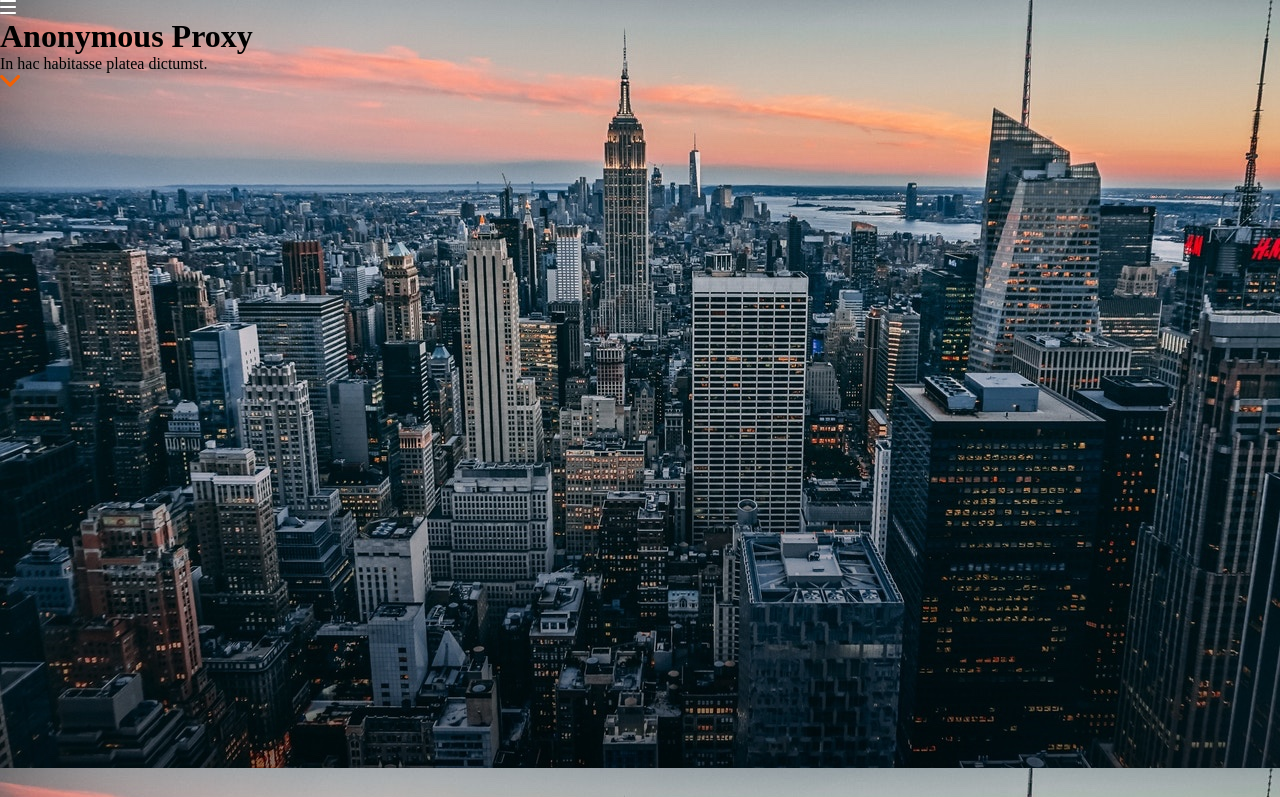
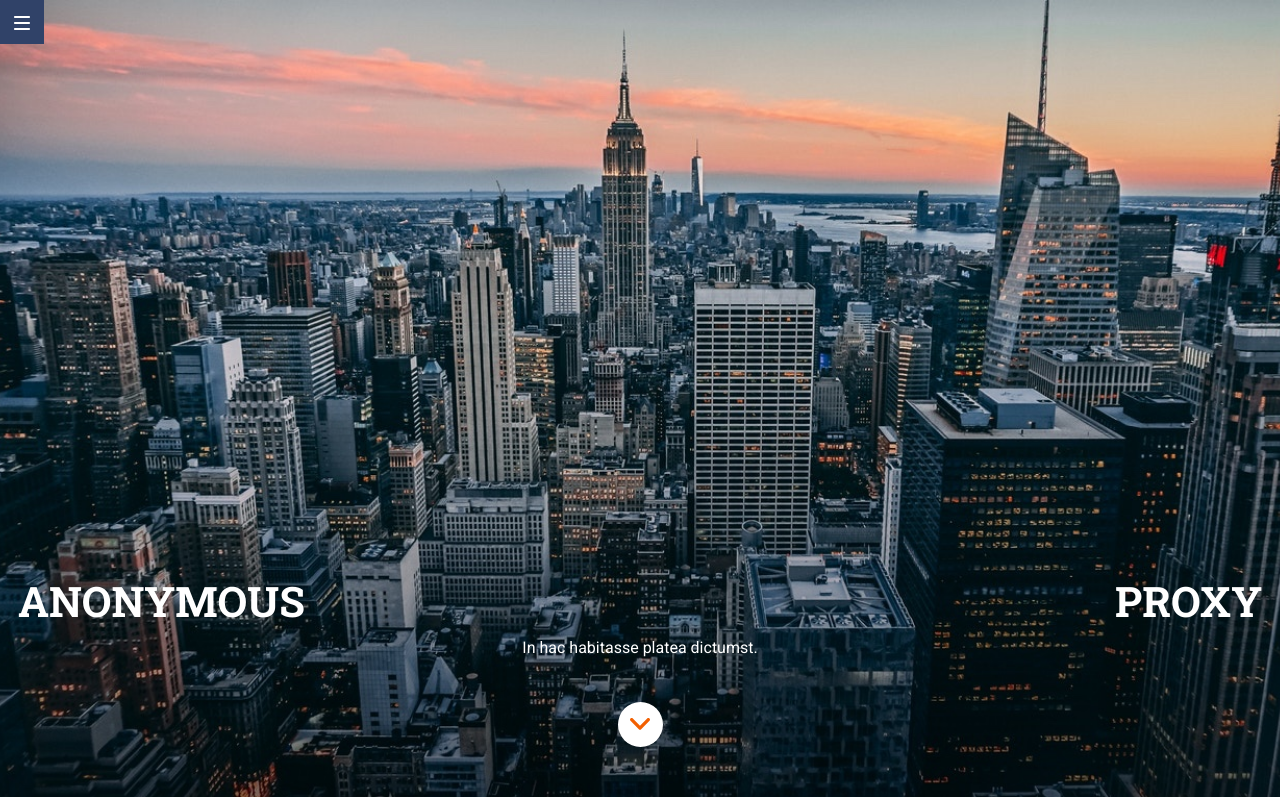
Before and after one commit to Adalab/modulo-1-evaluacion-final-mariarguezp, a website: page public/index.html in a window 1280 px wide. Shown: the top 797 px of the page. Drawn offline with nearby package versions, Linux system fonts and the light colour scheme.

Commit message:
add header scss

```diff
--- a/public/assets/js/main.js
+++ /dev/null
@@ -1,5 +0,0 @@
-'use strict';
-
-console.log('>> Ready :)');
-
-//# sourceMappingURL=main.js.map
--- a/public/index.html
+++ b/public/index.html
@@ -11,18 +11,22 @@
     <link rel="icon" href="./assets/images/favicon.png" />
   </head>
 
-  <body>
+  <body class="body">
     <header class="header">
+      <nav class="header__menu">
         <a href="https://adalab.es/">
           <img title="Adalab Web" src="./assets/images/ico-menu.svg" alt="Menu icon">
         </a>
-        <h1>
+      </nav>
+      <section class="header__section">
+        <h1 class="header__section--title">
           Anonymous Proxy
         </h1>
         <p>In hac habitasse platea dictumst.</p>
-        <a href="">
+        <a class="header__section--icon" href="">
           <img title="3 Reasons To Purchase" src="./assets/images/ico-scroll-down.svg" alt="Scroll down icon">
         </a>
+      </section>
     </header>
 
     <main>
@@ -36,7 +40,8 @@
         </section>
 
       <section>
-          <h2>3 reasons to purchase</h2>
+        <h2> 3 reasons to purchase</h2>
+
         <article>
             <h3>Ut sed metus</h3>
             <p>Lorem ipsum dolor sit amet, consecteur.</p>
--- /dev/null
+++ b/src/scss/core/_common.scss
@@ -0,0 +1,7 @@
+.body {
+    font-family: $fontMain;
+}
+
+.margin {
+    margin: 0 15px;
+}
--- a/src/scss/core/_variables.scss
+++ b/src/scss/core/_variables.scss
@@ -1,9 +1,10 @@
 // fonts
-$font-titles: 'Roboto Slab', serif;
-$font-main: 'Roboto', sans-serif;
+$fontTitles: 'Roboto Slab', serif;
+$fontMain: 'Roboto', sans-serif;
 
 // colors
-$color-main: #fff;
-$color-secondary: #eff9ff;
-$color-tertiary: #304268;
-$color-buttons: #f26002;
+$colorMain: #fff;
+$colorText: #000;
+$colorSecondary: #eff9ff;
+$colorTertiary: #304268;
+$colorButtons: #f26002;
--- a/src/scss/layout/_footer.scss
+++ b/src/scss/layout/_footer.scss
@@ -4,5 +4,5 @@
   bottom: 0;
   width: 100vw;
   padding: 1rem;
-  color: $color-secondary;
+  color: $colorTertiary;
 }
--- a/src/scss/layout/_header.scss
+++ b/src/scss/layout/_header.scss
@@ -2,4 +2,44 @@
   width: 100%;
   height: 100vh;
   background-image: url("/assets/images/cover.jpg");
+  background-size: cover;
+  background-position: center;
+
+  &__menu {
+    width: 44px;
+    height: 44px;
+    padding: 15px 14px;
+    background-color: $colorTertiary;
+    position: fixed;
+  }
+
+  &__section {
+    height: 100vh;
+    display: flex;
+    flex-direction: column;
+    justify-content: flex-end;
+    align-items: center;
+    color: $colorMain;
+    font-size: 16px;
+    text-align: center;
+
+    &--title {
+      font-family: $fontTitles;
+      font-size: 42px;
+      text-transform: uppercase;
+      text-align: center;
+      word-spacing: 100vh;
+      margin: 0 0 10px;
+    }
+
+    &--icon {
+      background-color: $colorMain;
+      width: 45px;
+      height: 45px;
+      border-radius: 22.5px;
+      margin: 45px 0 53px;
+      line-height: 45px;
+      text-align: center;
+    }
+  }
 }
--- a/src/scss/main.scss
+++ b/src/scss/main.scss
@@ -1,5 +1,6 @@
 @import 'core/variables';
 @import 'core/reset';
+@import 'core/common';
 @import 'components/code';
 @import 'components/links';
 @import 'layout/page';
```
Also changed, not shown: public/more-info.html (deleted, +0 -37 lines), src/html/index.html (+1 -1 lines), src/html/partials/article.html (added, +4 -0 lines), src/html/partials/header.html (+7 -3 lines), src/html/partials/second-section.html (+10 -17 lines), public/assets/css/main.css, public/assets/images/bg-adalab.png (deleted), public/assets/images/favicon.png (deleted), public/assets/images/logo-adalab.png (deleted), 2 other files. Lines whose indentation alone changed are shown as unchanged.
